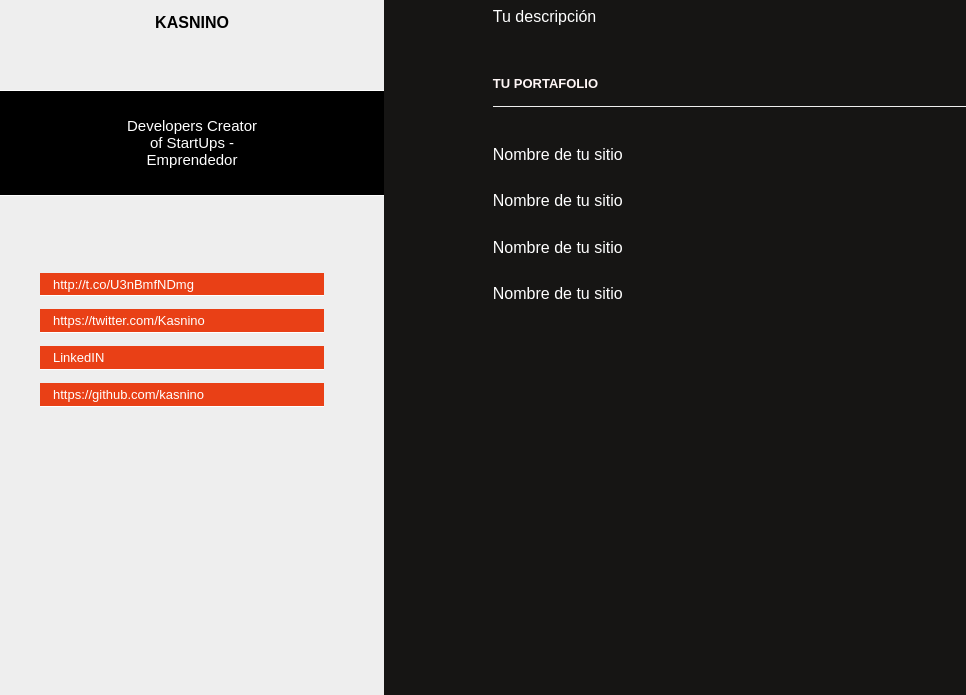
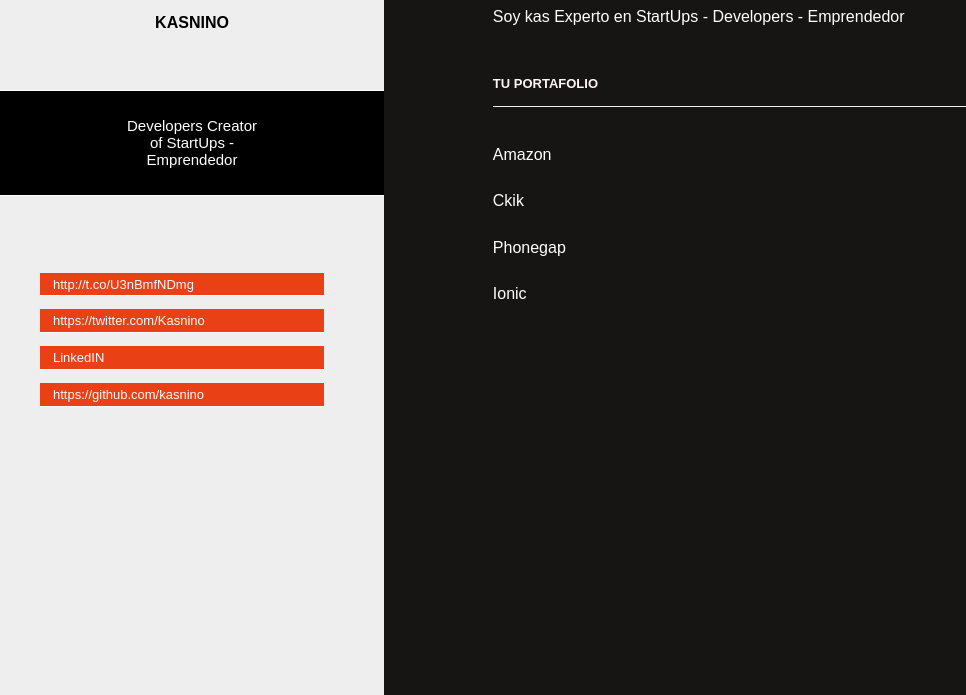
Before and after one commit to kasnino/Portafolio, a plain HTML site: page index.html in a window 1280 px wide. Shown: the part 105-800 px from the top of the page, without its empty margins (0-966 px from the left). Drawn offline with Linux system fonts and the light colour scheme.

Commit message:
termine de modificar mi info

```diff
--- a/index.html
+++ b/index.html
@@ -73,16 +73,16 @@
     <div class="bloque">
       <!-- 4º Commit - Tu presentación -->
       <h3>¡Hola! Bienvenido</h3>
-      <p>Tu descripción</p>
+      <p>Soy kas Experto en StartUps - Developers - Emprendedor </p>
     </div>
 
     <div class="bloque">
       <!-- 5º Commit - Tu portafolio -->
       <h3>Tu portafolio</h3>
-      <a href="#"><p>Nombre de tu sitio</p></a>
-      <a href="#"><p>Nombre de tu sitio</p></a>
-      <a href="#"><p>Nombre de tu sitio</p></a>
-      <a href="#"><p>Nombre de tu sitio</p></a>
+      <a href="#"><p>Amazon</p></a>
+      <a href="#"><p>Ckik</p></a>
+      <a href="#"><p>Phonegap</p></a>
+      <a href="#"><p>Ionic</p></a>
     </div>
   </div>
 
```
